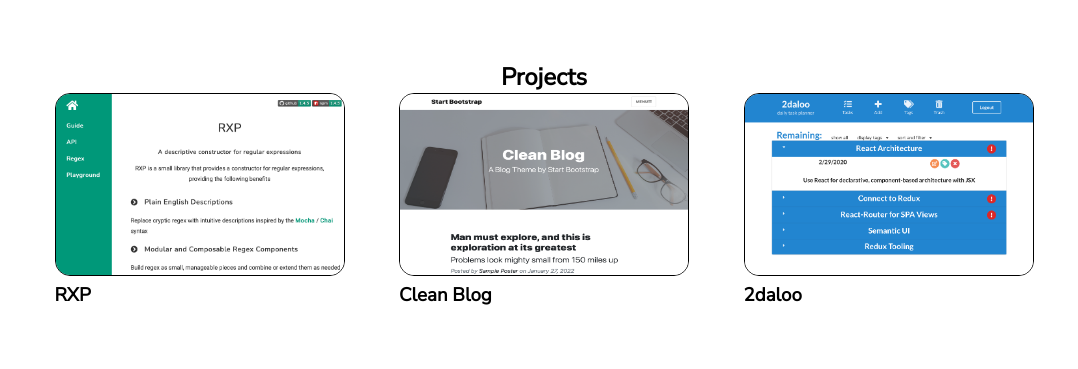
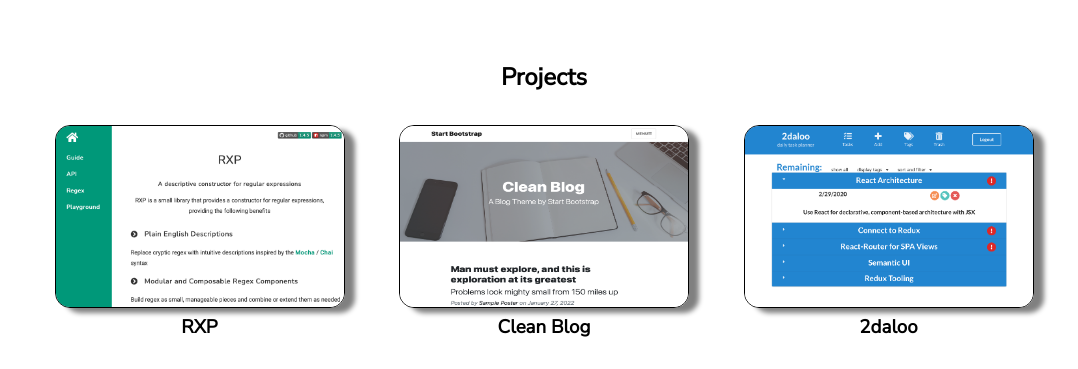
Before and after one commit to jt-rose/portfolio, a website: page index.html in a window 1280 px wide. Shown: the part 1371-1740 px from the top of the page, without its empty margins (96-1174 px from the left). Drawn offline with nearby package versions, Linux system fonts and the light colour scheme; files whose address does not match are found by name.

Commit message:
align project text and add box-shadow

```diff
--- a/sass/sections/_projects.scss
+++ b/sass/sections/_projects.scss
@@ -16,6 +16,7 @@
 }
 
 #project-previews {
+  padding-top: 2em;
   display: flex;
   justify-content: space-evenly;
   gap: 2em;
@@ -27,4 +28,9 @@
   height: 183px;
   border: 1px solid black;
   border-radius: 15px;
+  box-shadow: 10px 5px 5px gray;
 }
+
+#project-previews h3 {
+  text-align: center;
+}
```
Also changed, not shown: styles/styles.css, 1 other file.
